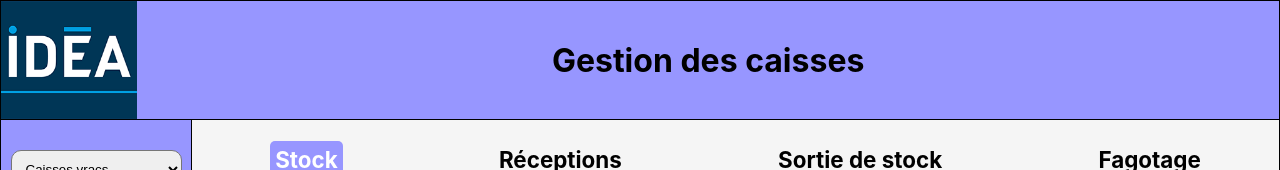
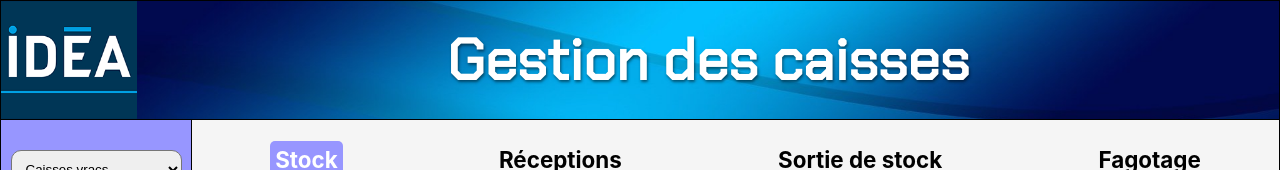
Before and after one commit to Vianney-Gln/POC---geres-tes-caisses-front, a React (Create React App) app: page /stock in a window 1280 px wide. Shown: the top 170 px of the page. Built offline with nearby package versions, Linux system fonts and the light colour scheme; no server answers.

Commit message:
css title header

```diff
--- a/src/components/Header/header.scss
+++ b/src/components/Header/header.scss
@@ -1,8 +1,15 @@
 header.container-header {
   height: 15vh;
+  font-family: 'Chakra Petch', sans-serif;
+  text-shadow: 1px 2px 3px rgba(0, 0, 0, 0.5);
   width: 100%;
   display: flex;
   border: 1px solid black;
+  background-image: url('../../images/banner-blue-pixabay.jpg');
+  background-size: cover;
+  color: white;
+  background-position: center;
+  font-size: 1.8rem;
 
   div.logo {
     height: 100%;
--- a/src/index.css
+++ b/src/index.css
@@ -1,3 +1,5 @@
+@import url('https://fonts.googleapis.com/css2?family=Chakra+Petch&display=swap');
+
 body {
   margin: 0;
   font-family: -apple-system, BlinkMacSystemFont, 'Segoe UI', 'Roboto', 'Oxygen', 'Ubuntu',
```
